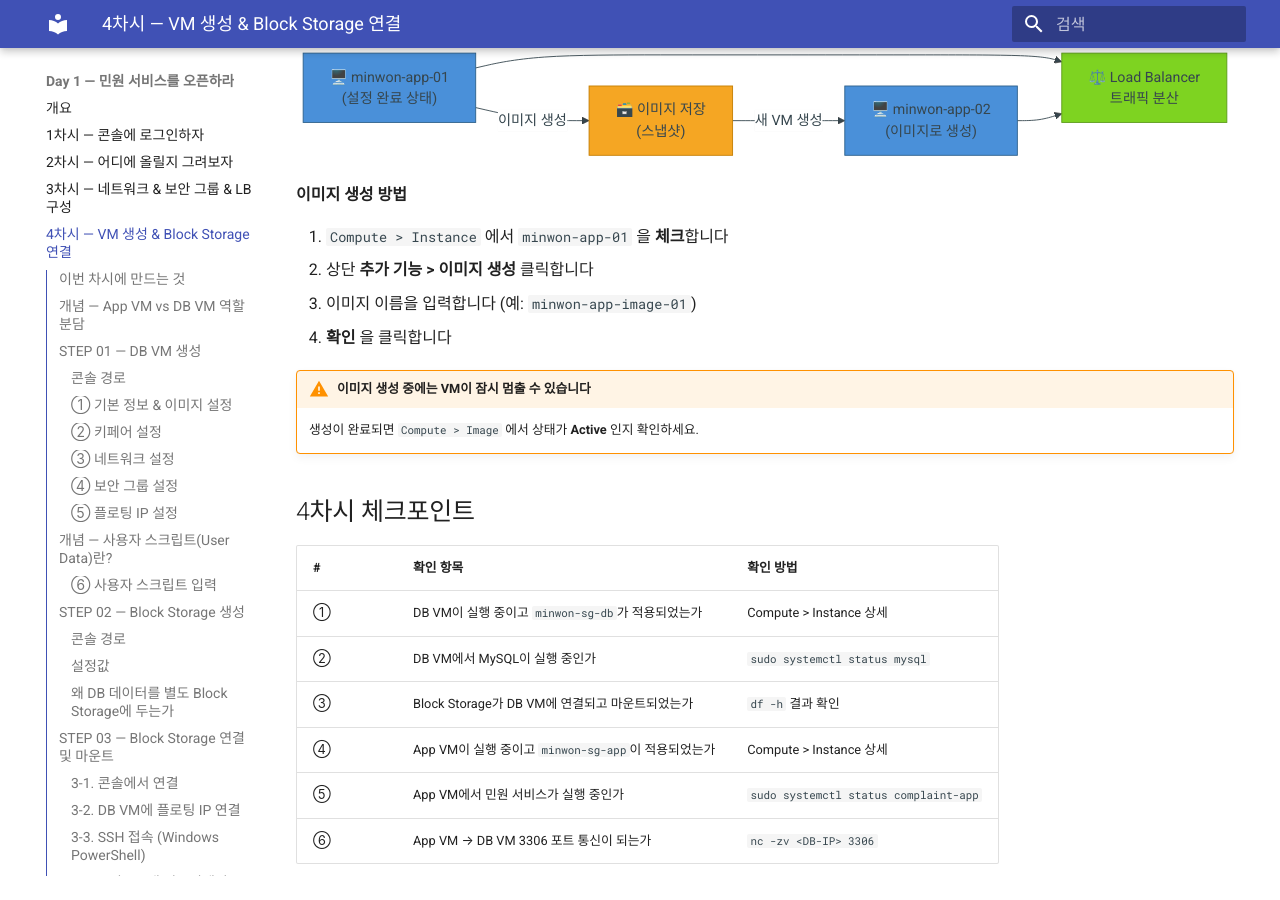
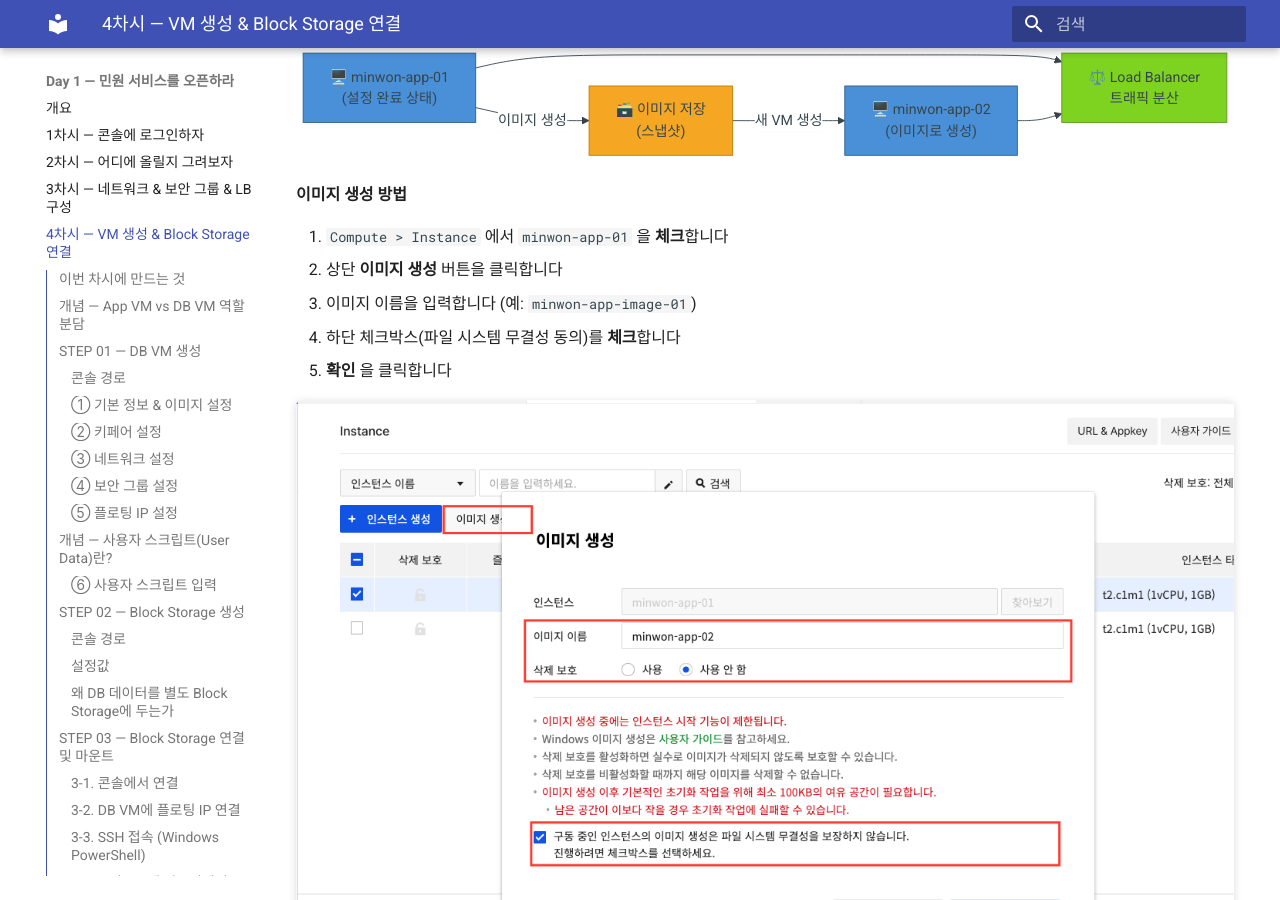
Before and after one commit to skilleat-labs/cloud-native-minwon-lab, an MkDocs documentation site: the page built from docs/day1/session4.md, in a window 1280 px wide and 900 px high, scrolled down 24674 px. Built offline with MkDocs 1.6.1 and Material for MkDocs 9.7.7, drawn with Linux system fonts in a browser that asks for light colours.

Commit message:
docs: session4 - 6-7 이미지 생성 스크린샷 및 체크박스 단계 추가

```diff
--- a/docs/day1/session4.md
+++ b/docs/day1/session4.md
@@ -795,9 +795,12 @@ graph LR
 **이미지 생성 방법**
 
 1. `Compute > Instance` 에서 `minwon-app-01` 을 **체크**합니다
-2. 상단 **추가 기능 > 이미지 생성** 클릭합니다
+2. 상단 **이미지 생성** 버튼을 클릭합니다
 3. 이미지 이름을 입력합니다 (예: `minwon-app-image-01`)
-4. **확인** 을 클릭합니다
+4. 하단 체크박스(파일 시스템 무결성 동의)를 **체크**합니다
+5. **확인** 을 클릭합니다
+
+![이미지 생성 다이얼로그](./images/6-7-instance-image-create.png)
 
 !!! warning "이미지 생성 중에는 VM이 잠시 멈출 수 있습니다"
     생성이 완료되면 `Compute > Image` 에서 상태가 **Active** 인지 확인하세요.
```
